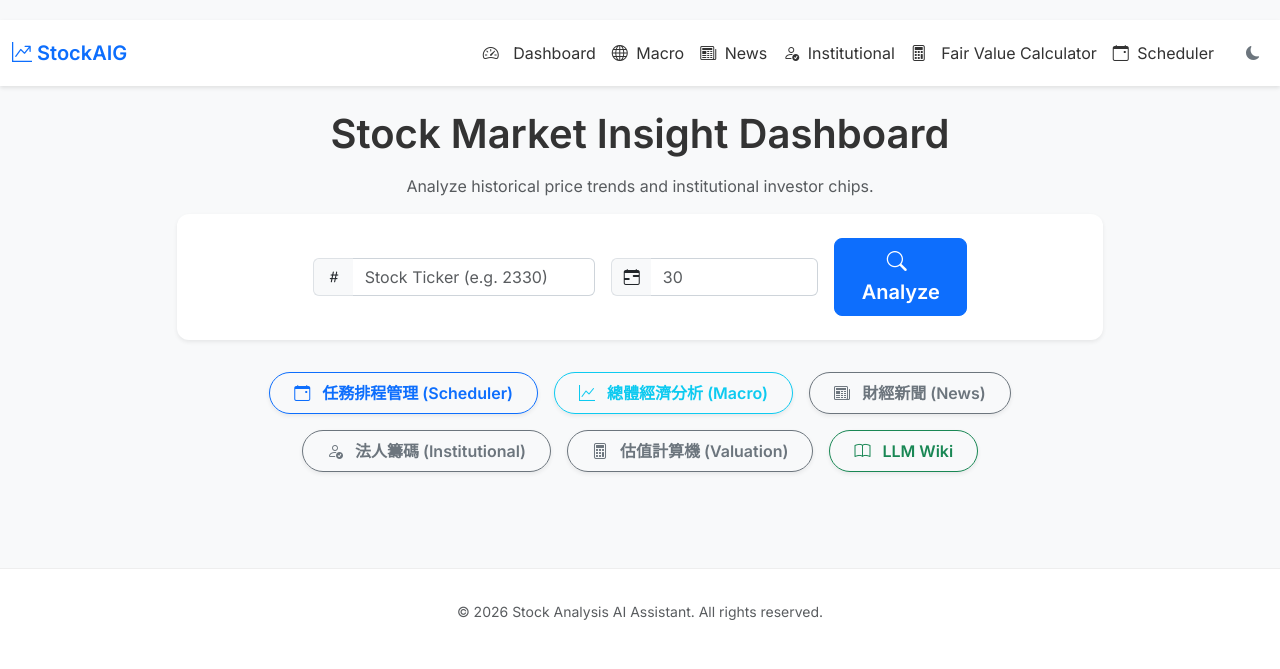
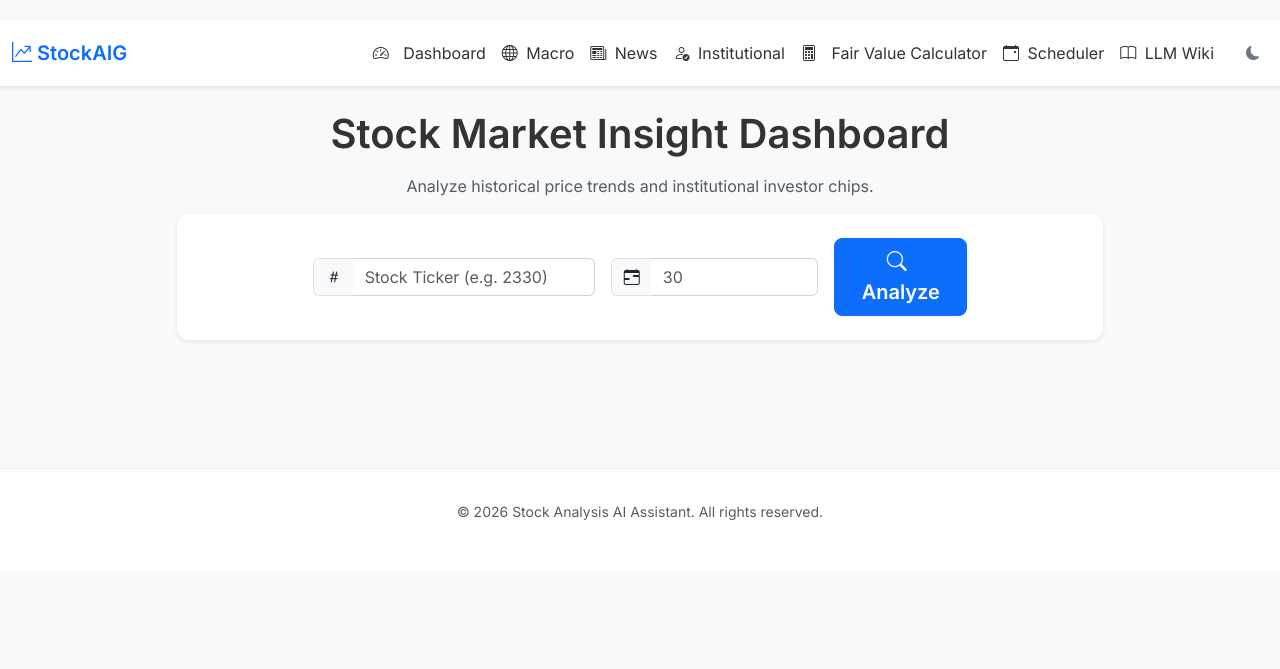
Before and after one commit to tyhsup/stock_analyze, a Django app: page / in a window 1280 px wide. Shown: the top 669 px of the page. Run offline with Django 5.2, Linux system fonts and the light colour scheme; some libraries are stand-ins or nearby versions.

Commit message:
refactor(templates): consolidate navigation items to base.html navbar and remove duplicate quick nav in home.html

```diff
--- a/demo/templates/base.html
+++ b/demo/templates/base.html
@@ -218,6 +218,12 @@
                             <i class="bi bi-calendar-event me-1"></i> Scheduler
                         </a>
                     </li>
+                    <li class="nav-item">
+                        <a class="nav-link {% if request.resolver_match.url_name == 'wiki_home' %}active{% endif %}"
+                            href="{% url 'wiki_home' %}">
+                            <i class="bi bi-book me-1"></i> LLM Wiki
+                        </a>
+                    </li>
                     <li class="nav-item d-flex align-items-center ms-lg-3 mt-2 mt-lg-0">
                         <button id="theme-toggle" class="btn btn-outline-secondary btn-sm rounded-circle p-2 border-0" title="Toggle theme">
                             <i id="theme-icon" class="bi bi-moon-fill"></i>
--- a/demo/templates/home.html
+++ b/demo/templates/home.html
@@ -49,29 +49,6 @@
             </div>
             {% endif %}
         </form>
-
-        <!-- Quick Navigation / System Tools -->
-        <div class="d-flex justify-content-center gap-3 mt-4 flex-wrap">
-            <a href="{% url 'scheduler_home' %}" class="btn btn-outline-primary btn-md rounded-pill px-4 py-2 fw-semibold shadow-sm">
-                <i class="bi bi-calendar-event me-2"></i> 任務排程管理 (Scheduler)
-            </a>
-            <a href="{% url 'macro_dashboard' %}" class="btn btn-outline-info btn-md rounded-pill px-4 py-2 fw-semibold shadow-sm">
-                <i class="bi bi-graph-up me-2"></i> 總體經濟分析 (Macro)
-            </a>
-            <a href="{% url 'news' %}" class="btn btn-outline-secondary btn-md rounded-pill px-4 py-2 fw-semibold shadow-sm">
-                <i class="bi bi-newspaper me-2"></i> 財經新聞 (News)
-            </a>
-            <a href="{% url 'chips' %}" class="btn btn-outline-secondary btn-md rounded-pill px-4 py-2 fw-semibold shadow-sm">
-                <i class="bi bi-person-check me-2"></i> 法人籌碼 (Institutional)
-            </a>
-            <a href="{% url 'valuation_root' %}" class="btn btn-outline-secondary btn-md rounded-pill px-4 py-2 fw-semibold shadow-sm">
-                <i class="bi bi-calculator me-2"></i> 估值計算機 (Valuation)
-            </a>
-            <a href="{% url 'wiki_home' %}" class="btn btn-outline-success btn-md rounded-pill px-4 py-2 fw-semibold shadow-sm">
-                <i class="bi bi-book me-2"></i> LLM Wiki
-            </a>
-        </div>
-
         <!-- Feature 4: Automatic Data Refresh Progress UI -->
         <div id="refresh-progress-container" class="mt-4" style="display: none;">
             <div class="card border-0 shadow-sm p-3 bg-white">
```
